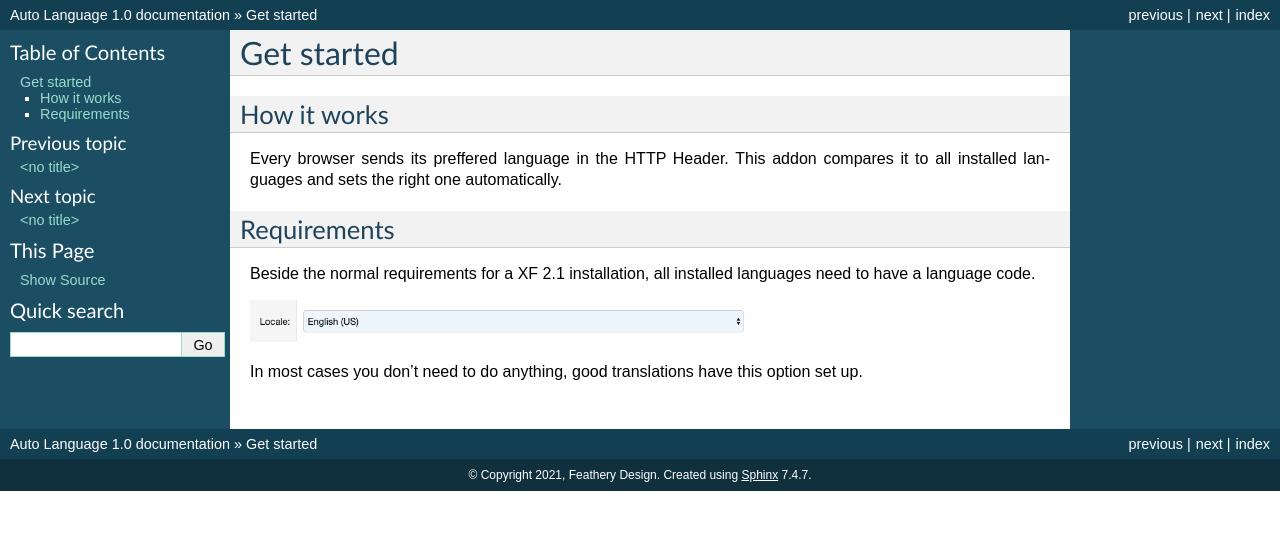
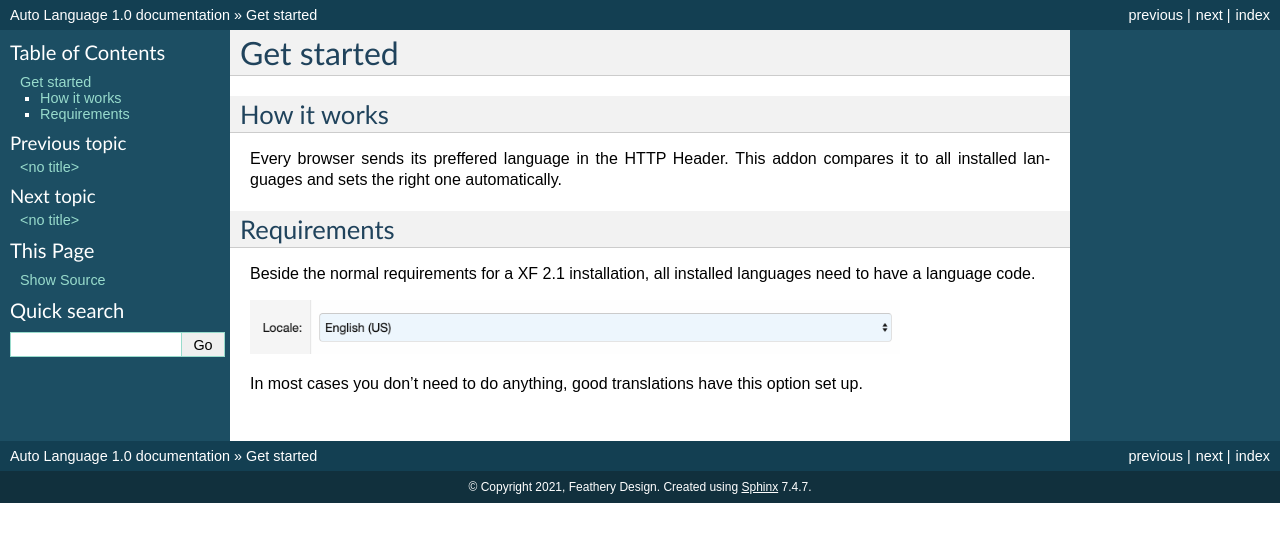
Before and after one commit to Marc-Philip/XF-AutoLanguage-Docs, a Sphinx documentation site: the page built from docs/getstarted.rst, in a window 1280 px wide. Shown: the top 542 px of the page. Built offline with Sphinx 7.4.7, drawn with Linux system fonts in a browser that asks for light colours.

Commit message:
Update getstarted.rst

```diff
--- a/docs/getstarted.rst
+++ b/docs/getstarted.rst
@@ -12,6 +12,6 @@ Requirements
 Beside the normal requirements for a XF 2.1 installation, all installed languages need to have a language code.
 
 .. image:: locale.png
-  :width: 500
+  :width: 650
   :alt: Locale setting
 In most cases you don't need to do anything, good translations have this option set up.
```
